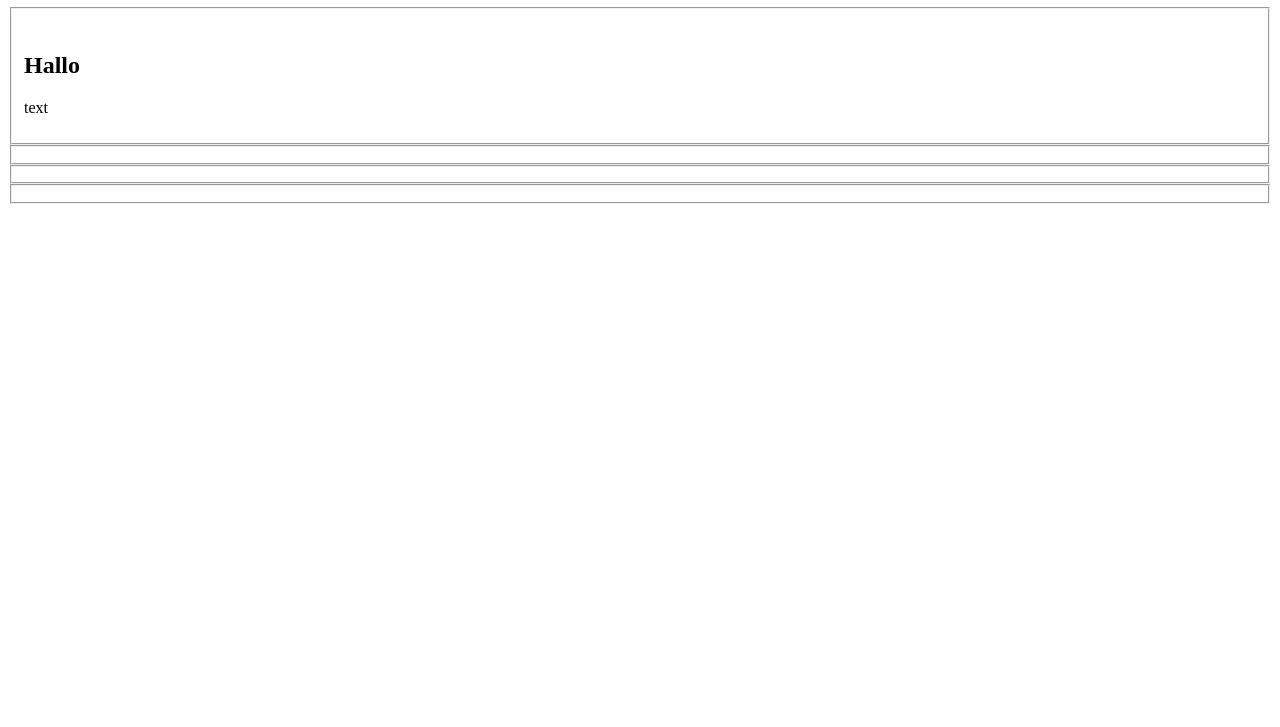
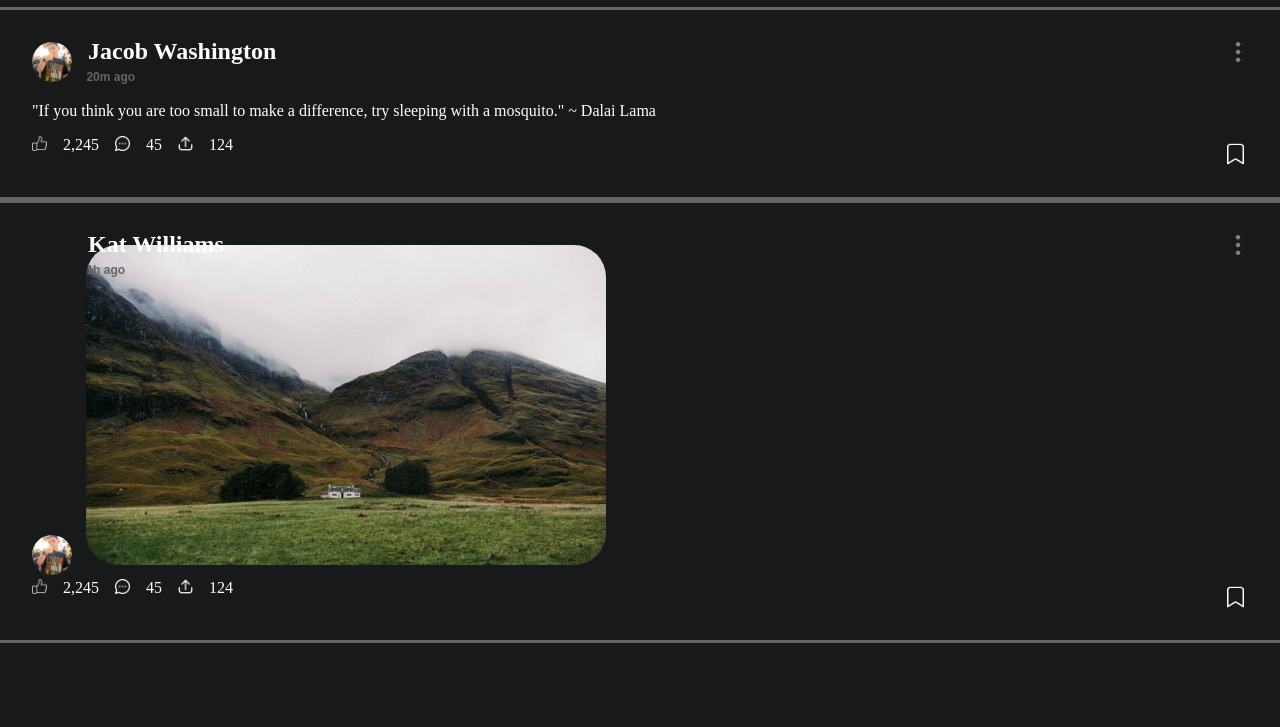
Before and after one commit to isabellpaulmann/design-project, a plain HTML site: page index.html in a window 1280 px wide. Shown: the part 73-800 px from the top of the page. Drawn offline with Linux system fonts and the light colour scheme.

Commit message:
Add post

```diff
--- /dev/null
+++ b/box.css
@@ -0,0 +1,72 @@
+h1 {
+}
+
+.profilimage {
+  height: 2.5rem;
+  border-radius: 1000px;
+}
+
+body {
+  background-color: #18191a;
+  color: white;
+  margin: 0;
+}
+
+.post {
+  border-top: solid #656565;
+  border-bottom: solid #656565;
+  padding: 2rem 2rem;
+  position: relative;
+}
+
+.icons {
+  width: 15px;
+  height: 15px;
+  filter: invert();
+}
+
+.icon {
+  display: flex;
+  flex-direction: row;
+  justify-content: flex-start;
+  align-content: stretch;
+  gap: 1rem;
+  padding-bottom: 0.7rem;
+}
+
+.icon--bookmark {
+  width: 25px;
+  height: 22px;
+  filter: invert();
+  position: absolute;
+  right: 2rem;
+  bottom: 2rem;
+}
+
+.headline {
+  position: absolute;
+  top: 0.5rem;
+  left: 5.5rem;
+}
+.headline--time {
+  position: absolute;
+  top: 2rem;
+  left: -0.1rem;
+  font-family: sans-serif;
+  font-size: 0.5em;
+  color: #656565;
+}
+
+.headline--more {
+  width: 20px;
+  height: 20px;
+  filter: invert(50%);
+  position: absolute;
+  right: 2rem;
+}
+
+.picture {
+  height: 20rem;
+  margin: 10px;
+  border-radius: 2rem;
+}
--- a/index.html
+++ b/index.html
@@ -6,6 +6,7 @@
     <meta name="viewport" content="width=device-width, initial-scale=1.0" />
     <title>Document</title>
     <link href="global.css" rel="stylesheet" />
+    <link rel="stylesheet" href="box.css" />
   </head>
   <body>
     <header>
@@ -15,20 +16,65 @@
     <section class="newsfeed"></section>
 
     <section class="post">
-      <fieldset>
-        <img />
-        <h2>Hallo</h2>
-        <p>text</p>
-      </fieldset>
+      <img class="profilimage" src="./images/randomboy.jpg" alt="Profilbild" />
+
+      <h2 class="headline">
+        Jacob Washington
+        <span class="headline--time">20m ago</span>
+      </h2>
+      <img
+        class="headline--more"
+        src="./images/icons/more.png"
+        alt="more options"
+      />
+      <p>
+        "If you think you are too small to make a difference, try sleeping with
+        a mosquito." ~ Dalai Lama
+      </p>
+
+      <section class="icon">
+        <img class="icons" src="./images/icons/like.png" alt="like" /> 2,245
+        <img class="icons" src="./images/icons/messenger.png" alt="comment" />
+        45
+        <img class="icons" src="./images/icons/upload.png" alt="upload" /> 124
+      </section>
+
+      <img
+        class="icon--bookmark"
+        src="./images/icons/saved.png"
+        alt="bookmark"
+      />
     </section>
     <section class="post">
-      <fieldset></fieldset>
-    </section>
-    <section class="post">
-      <fieldset></fieldset>
-    </section>
-    <section class="post">
-      <fieldset></fieldset>
+      <img class="profilimage" src="./images/randomboy.jpg" alt="Profilbild" />
+
+      <h2 class="headline">
+        Kat Williams
+        <span class="headline--time">1h ago</span>
+      </h2>
+      <img
+        class="headline--more"
+        src="./images/icons/more.png"
+        alt="more options"
+      />
+      <img
+        class="picture"
+        src="./images/image6.jpeg"
+        alt="landscape in clouds"
+      />
+
+      <section class="icon">
+        <img class="icons" src="./images/icons/like.png" alt="like" /> 2,245
+        <img class="icons" src="./images/icons/messenger.png" alt="comment" />
+        45
+        <img class="icons" src="./images/icons/upload.png" alt="upload" /> 124
+      </section>
+
+      <img
+        class="icon--bookmark"
+        src="./images/icons/saved.png"
+        alt="bookmark"
+      />
     </section>
   </body>
 </html>
```
Also changed, not shown: images/randomboy.jpg (added).
